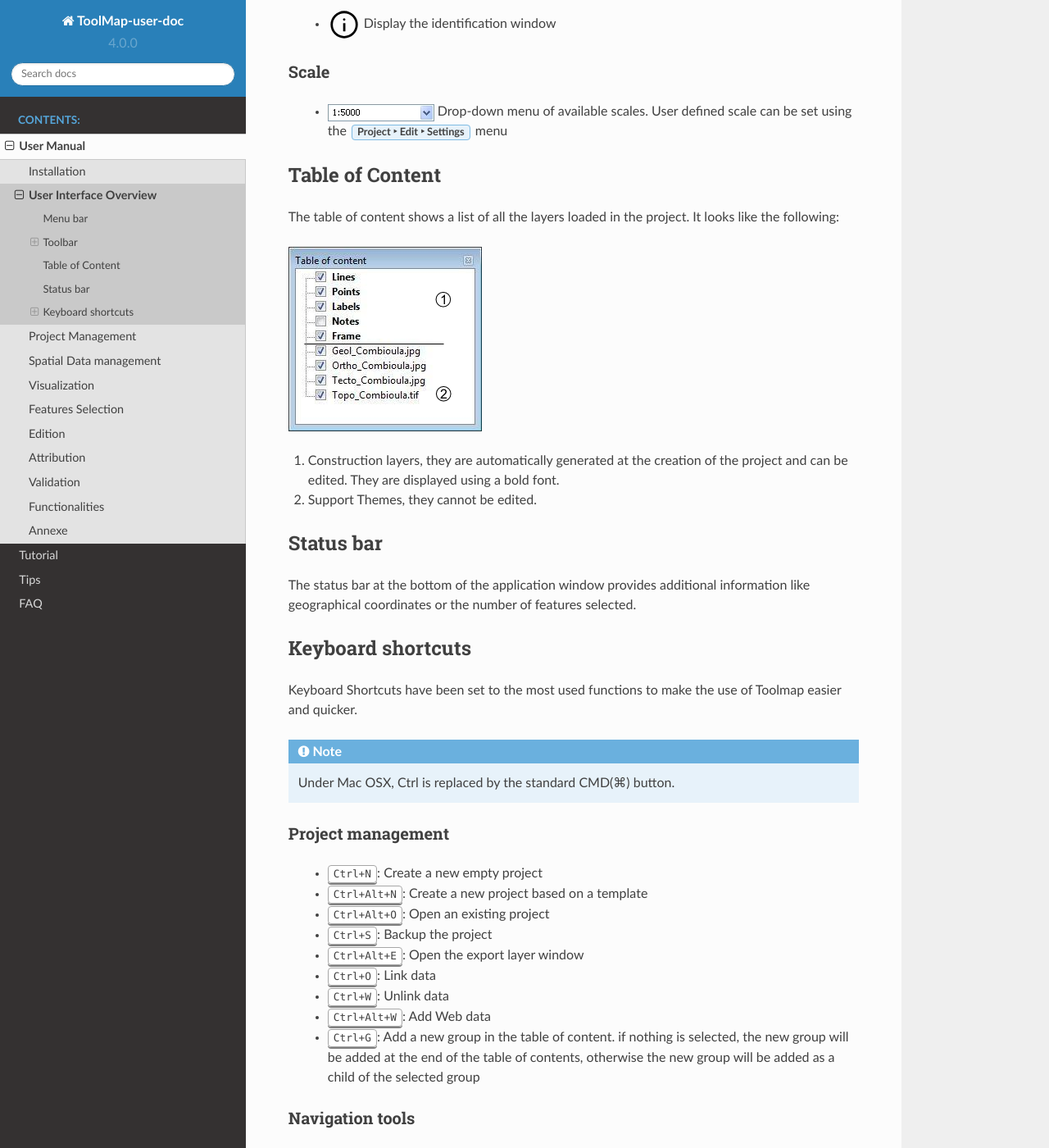
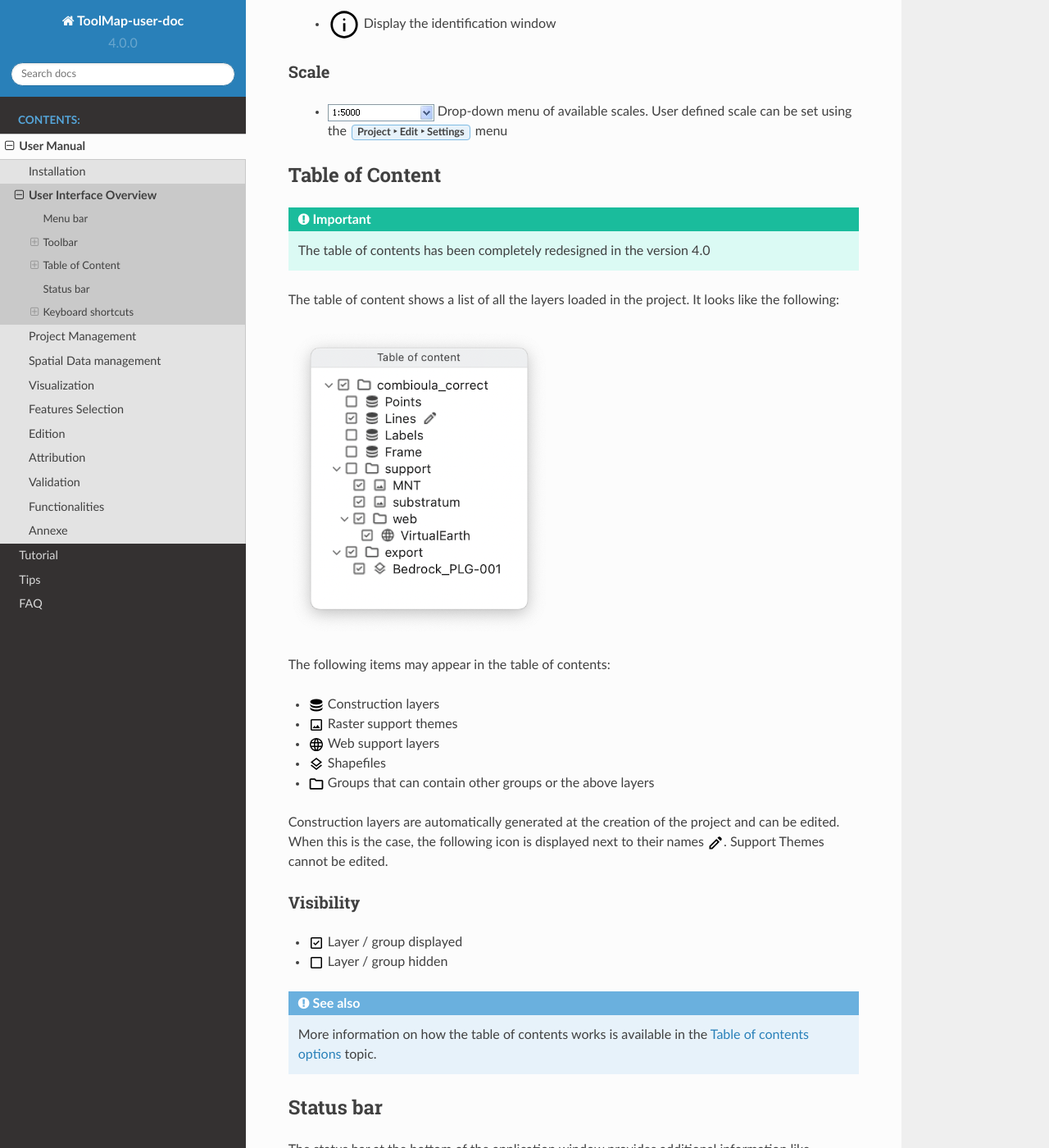
Before and after one commit to terranum-ch/ToolMap-user-doc, a Sphinx documentation site: the page built from doc/usermanual/gui.rst, in a window 1280 px wide and 1400 px high, scrolled down 2142 px. Shown: the whole window at 82% size. Built offline with Sphinx 7.4.7 and the Read the Docs theme 2.0.0, drawn with Linux system fonts in a browser that asks for light colours.

Commit message:
Updating usermanual/gui mainly the TOC

```diff
--- a/doc/usermanual/datamanagement.rst
+++ b/doc/usermanual/datamanagement.rst
@@ -175,6 +175,8 @@ Define the matching of the enumerations with the database (if applicable).
 #. Go back to :ref:`datamanagement#Step8` or to terminate the import.
 
 
+.. _spatial_management_table-of-content:
+
 Table of contents options
 -------------------------
 
@@ -182,6 +184,8 @@ Table of contents options
 
 #. |img1| Activate the display of the layer |img2| Deactivate the display of the layer
 #. Edition mode activated: the layer is underlined
+
+.. note:: A layer will only be displayed if all its parents are also displayed
 
 contextual menu
 ^^^^^^^^^^^^^^^
--- a/doc/usermanual/gui.rst
+++ b/doc/usermanual/gui.rst
@@ -78,12 +78,29 @@ Scale
 Table of Content
 -------------------------------
 
+.. important:: The table of contents has been completely redesigned in the version 4.0
+
 The table of content shows a list of all the layers loaded in the project. It looks like the following:
 
 .. image:: img/window-toc.png
 
-#. Construction layers, they are automatically generated at the creation of the project and can be edited. They are displayed using a bold font.
-#. Support Themes, they cannot be edited.
+The following items may appear in the table of contents:
+
+* |icon3| Construction layers
+* |icon6| Raster support themes
+* |icon8| Web support layers
+* |icon4| Shapefiles
+* |icon5| Groups that can contain other groups or the above layers
+
+Construction layers are automatically generated at the creation of the project and can be edited. When this is the case, the following icon is displayed next to their names |icon7|. Support Themes cannot be edited.
+
+Visibility
+^^^^^^^^^^^^^^^^^^^^^^^^^^^^^^^
+
+* |icon2| Layer / group displayed
+* |icon1| Layer / group hidden
+
+.. seealso:: More information on how the table of contents works is available in the :ref:`spatial_management_table-of-content` topic.
 
 Status bar
 -------------------------------
@@ -177,3 +194,12 @@ Others
 .. |img9| image:: img/toolbar_attribute.svg
 .. |img10| image:: img/toolbar_info.svg
 .. |img11| image:: img/tool-scale.jpg
+
+.. |icon1| image:: img/toc_check_off.svg
+.. |icon2| image:: img/toc_check_on.svg
+.. |icon3| image:: img/toc_database.svg
+.. |icon4| image:: img/toc_file.svg
+.. |icon5| image:: img/toc_folder.svg
+.. |icon6| image:: img/toc_image.svg
+.. |icon7| image:: img/toc_pen.svg
+.. |icon8| image:: img/toc_web.svg
```
Also changed, not shown: doc/usermanual/img/toc_check_off.svg (added), doc/usermanual/img/toc_check_on.svg (added), doc/usermanual/img/toc_database.svg (added), doc/usermanual/img/toc_file.svg (added), doc/usermanual/img/toc_folder.svg (added), doc/usermanual/img/toc_image.svg (added), doc/usermanual/img/toc_pen.svg (added), doc/usermanual/img/toc_web.svg (added), doc/usermanual/img/window-toc.png.
